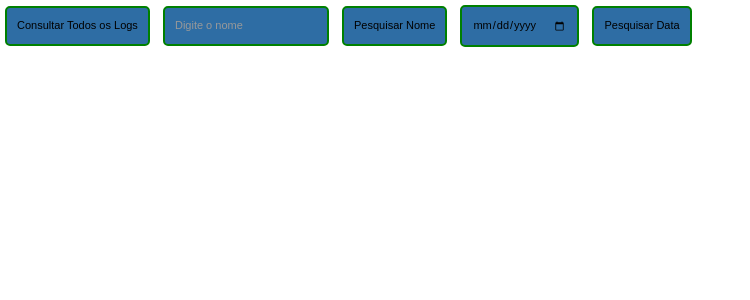
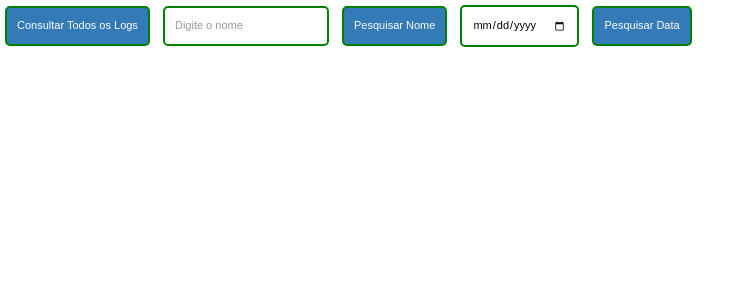
Before and after one commit to lucas-sales-pires/Projetos, a PHP site: page /php/consultarLogs.php in a window 1280 px wide. Shown: the part 108-408 px from the top of the page, without its empty margins (0-750 px from the left). Run offline with PHP 8.4, Linux system fonts and the light colour scheme; the visitor is signed in with stand-in values (Sample User, id 1); data comes from the database, SQL or seed files in the repository; some web fonts are replaced.

Commit message:
atualizações acessibilidade

```diff
--- a/projeto-faculdade5.0/css/index.css
+++ b/projeto-faculdade5.0/css/index.css
@@ -325,6 +325,7 @@ input:valid {
   top: 0;
 }
 
+
 /* TRANSIÇÃO DE TELA */
 .sk-fading-circle .sk-circle:before {
   content: '';
--- a/projeto-faculdade5.0/geral.js
+++ b/projeto-faculdade5.0/geral.js
@@ -4,7 +4,7 @@ const elementosAfetados = document.querySelectorAll('form');
 const backgroundLoginECadastro = document.querySelector('div.container-login100');
 const background = document.querySelector('.container1');
 const tituloFormulario = document.querySelector('.login100-form-title');
-let inputs = document.querySelectorAll('input');
+let inputs = document.querySelectorAll('input:not([type="password"]), input:not([type="text"])');
 
 
 let modoSite = localStorage.getItem('modoSite') || 0;
@@ -14,7 +14,8 @@ function atualizarModoEscuro() {
     body.style.background = 'black';
     body.style.color = 'white';
     inputs.forEach(function(input) {
-      input.style.background = "black";
+      input.style.background = "white";
+      input.style.color = "black";
   });
 
     if (backgroundLoginECadastro) {
@@ -37,7 +38,7 @@ function atualizarModoEscuro() {
     body.style.background = 'white';
     body.style.color = 'black';
     inputs.forEach(function(input) {
-      input.style.background = "#2e6da4";
+      input.style.background = "";
   });
 
     if (backgroundLoginECadastro) {
--- a/projeto-faculdade5.0/login/login.html
+++ b/projeto-faculdade5.0/login/login.html
@@ -78,7 +78,7 @@
 
 					<div class="wrap-input100 validate-input" data-validate="Login válido: 6 caracteres alfabéticos">
 						<input class="input100" maxlength="6" minlength="6" required
-							placeholder="6 caracteres alfabéticos" name="usuario">
+							placeholder="6 caracteres alfabéticos" name="usuario" type="text">
 						<span class="focus-input100"></span>
 						<span class="symbol-input100">
 							<i class="fa fa-user" aria-hidden="true"></i>
--- a/projeto-faculdade5.0/php/consultarLogs.php
+++ b/projeto-faculdade5.0/php/consultarLogs.php
@@ -91,7 +91,7 @@ require_once 'funcoes.php';
 <?php
 if(isset($_SESSION['usuarioMasterLogado']) && $_SESSION['usuarioMasterLogado'] == true) {
     echo '<form action="" method="POST">
-        <input type="submit" name="ConsultarLog" value="Consultar Todos os Logs">
+        <input type="submit" name="ConsultarLog" value="Consultar Todos os Logs" class="btn-primary">
     ';
 
     if(isset($_POST['ConsultarLog'])) {
@@ -100,12 +100,12 @@ if(isset($_SESSION['usuarioMasterLogado']) && $_SESSION['usuarioMasterLogado'] =
 
     echo '
         <input type="text" placeholder="Digite o nome" name="nomePesquisa">
-        <input type="submit" name="ConsultaPorNome" value="Pesquisar Nome">
+        <input type="submit" name="ConsultaPorNome" value="Pesquisar Nome" class="btn-primary">
     ';
 
     echo '
         <input type="date"  name="dataPesquisa">
-        <input type="submit" name="ConsultaPorData" value="Pesquisar Data">
+        <input type="submit" name="ConsultaPorData" value="Pesquisar Data" class="btn-primary">
     </form>';
 
     if(isset($_POST['ConsultaPorNome'])) {
```
